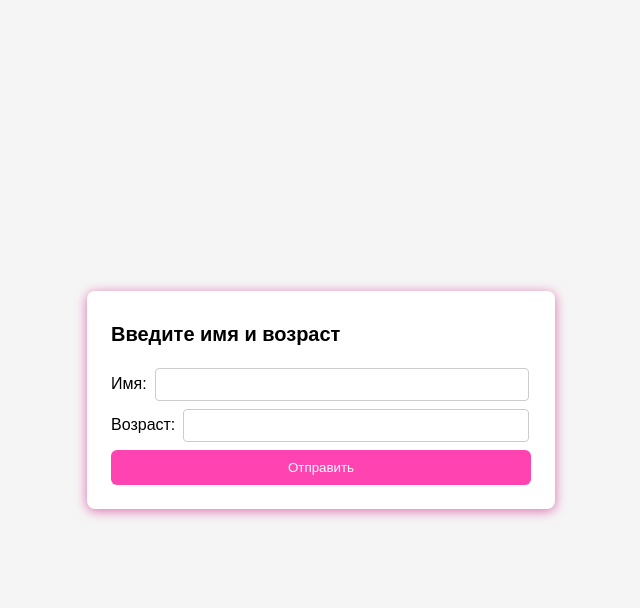
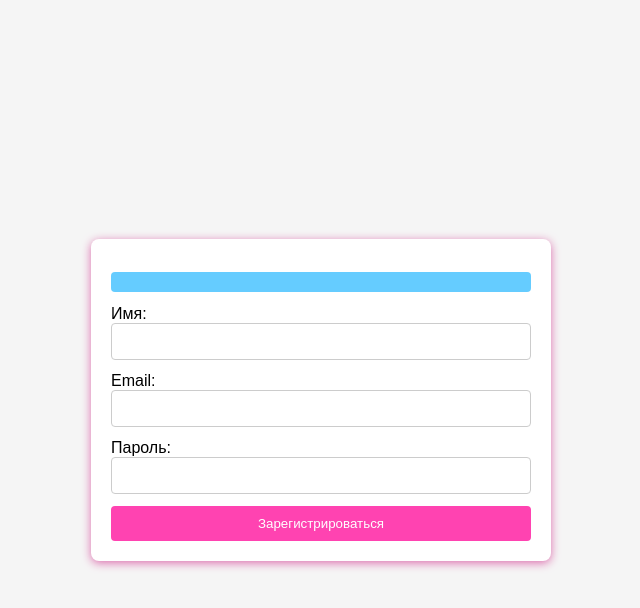
Before and after one commit to juliet089/phpHomeWork, a PHP site: page / in a window 1280 px wide. Shown: the top 608 px of the page, without its empty margins (319-959 px from the left). Run offline with PHP 8.4, Linux system fonts and the light colour scheme.

Commit message:
Задание 2
Задание 2

```diff
--- a/index.php
+++ b/index.php
@@ -1,102 +1,111 @@
+<?php
+$result = null;
+
+if ($_SERVER['REQUEST_METHOD'] === 'POST') {
+    // Получаем значения из формы
+    $name     = isset($_POST['name']) ? trim($_POST['name']) : '';
+    $email    = isset($_POST['email']) ? trim($_POST['email']) : '';
+    $password = isset($_POST['password']) ? $_POST['password'] : '';
+
+    // Валидация email
+    if (!filter_var($email, FILTER_VALIDATE_EMAIL)) {
+        echo "<p>Некорректный email!</p>";
+    } else {
+        // Формируем ассоциативный массив
+        $result = [
+            'name'     => $name,
+            'email'    => $email,
+            'password' => $password
+        ];
+
+    }
+}
+?>
+
+
 <!doctype html>
 <html lang="ru">
 <head>
-  <meta charset="UTF-8">
-  <title>Приветствие и проверка возраста</title>
+    <meta charset="utf-8">
+    <title>Регистрация</title>
     <style>
+        /* Центрирование формы по экрану */
         html, body {
             height: 100%;
             margin: 0;
         }
         body {
             display: flex;
-      align-items: center; /* вертикальное центрирование */
-      justify-content: center; /* горизонтальное центрирование */
+            align-items: center;
+            justify-content: center;
             font-family: Arial, sans-serif;
-      background-color: #f5f5f5;
+            background: #f5f5f5;
         }
-    .card {
-      background: white;
-      padding: 24px;
+        .container {
+            width: 100%;
+            max-width: 420px;
+            padding: 20px;
+            background: #fff;
             border-radius: 8px;
-      box-shadow: 0 2px 12px rgba(220, 108, 173, 1);
-      max-width: 420px;
+            box-shadow: 0 2px 10px rgba(220, 108, 173, 1);
+        }
+        form label {
+            display: block;
+            margin-bottom: 12px;
+        }
+        input[type="text"], input[type="email"], input[type="password"] {
             width: 100%;
-    }
-    .card h1 {
-      margin-top: 0;
-      font-size: 20px;
-    }
-    form {
-      display: grid;
-      gap: 8px;
-      margin-top: 8px;
-    }
-    label {
-        width: 400px;
-      display: grid;
-      grid-template-columns: auto 1fr;
-      gap: 8px;
-      align-items: center;
-    }
-    input[type="text"],
-    input[type="number"] {
-      width: 100%;
-      padding: 8px;
+            padding: 10px;
+            box-sizing: border-box;
             border: 1px solid #ccc;
             border-radius: 4px;
         }
         button {
-      padding: 10px 12px;
+            width: 420px;
+            padding: 10px 16px;
             border: none;
-      border-radius: 6px;
-      background-color: rgba(255, 67, 177, 1);
+            border-radius: 4px;
+            background: rgba(255, 67, 177, 1);
             color: white;
             cursor: pointer;
         }
-    .result {
-      margin-top: 12px;
-      padding: 8px 12px;
-      border-radius: 6px;
-      background-color: #65ccffff;
-      border: 1px solid #d6eaff;
+        button:hover {
+            background: rgba(255, 67, 177, 1, );
+        }
+        .message {
+            margin-bottom: 12px;
+            color: #d33;
+        }
+        pre {
+            background: #65ccffff;
+            padding: 10px;
+            border-radius: 4px;
+            overflow: auto;
         }
     </style>
 </head>
 <body>
+<div class="container">
     <?php
-$name = isset($_GET['name']) ? $_GET['name'] : '';
-$age  = isset($_GET['age']) ? $_GET['age'] : '';
+    echo "<pre>" . print_r($result, true) . "</pre>";
+    ?>
+<form method="post" action="">
+    <label>
+        Имя:<br>
+        <input type="text" name="name" required>
+    </label>
 
-$show = ($name !== '' && $age !== '' && ctype_digit($age) && (int)$age > 0);
-?>
+    <label>
+        Email:<br>
+        <input type="email" name="email" required>
+    </label>
 
-  <div class="card">
-    <?php if ($show): ?>
-      <div class="result">
-        <?php
-          $age_int = (int)$age;
-          echo "<p><b>Привет, " . htmlspecialchars($name, ENT_QUOTES, 'UTF-8') . "!</b></p>";
-          if ($age_int >= 18)
-            {echo '<p>Поздравляю! Ты уже взрослый! <img src="https://media.tenor.com/YEte6uU1KyUAAAAi/cool-emoji.gif" style="width:5%">
-              </p>';}
-          elseif ($age_int < 18)
-            {echo '<p>Чудесный возраст! Ещё много приключений впереди! <img src="https://media.tenor.com/l5hFk1q720QAAAAi/emoji-wink.gif" style="width:5%">
-              </p>';}
-        else {echo "<p></p>";}
-        ?>
-      </div>
-    <?php endif; ?>
+    <label>
+        Пароль:<br>
+        <input type="password" name="password" required>
+    </label>
 
-    <form method="get" action="">
-      <h1>Введите имя и возраст</h1>
-      <label>
-        Имя: <input type="text" name="name" value="">
-      </label>
-      <label>
-        Возраст: <input type="number" name="age" min="1" value="">
-      </label>
-      <button type="submit">Отправить</button>
+    <button type="submit">Зарегистрироваться</button>
 </form>
 </div>
 </body>
```
Lines whose indentation alone changed are shown as unchanged.
